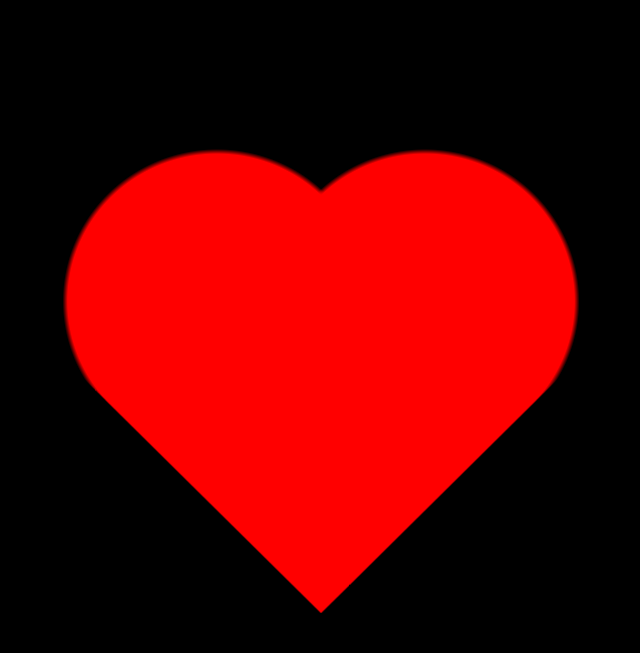
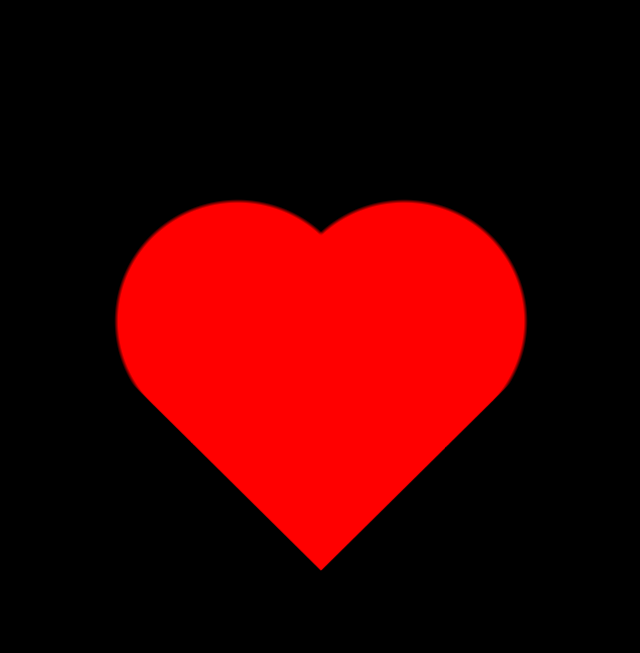
Before and after one commit to wyt2616/just-for-fun, a plain HTML site: page index.html in a window 1280 px wide. Shown: the whole page, without its empty margins (319-959 px from the left). Drawn offline with Linux system fonts and the light colour scheme.

Commit message:
Update index.html

```diff
--- a/index.html
+++ b/index.html
@@ -26,7 +26,7 @@
 
         .heart {
             --c: red; /* 自定义颜色 */
-            width: 500px; /* 增大心形的宽度 */
+            width: 400px; /* 增大心形的宽度 */
             aspect-ratio: 1; /* 保持比例 */
             background:
                 radial-gradient(at 70% 31%, var(--c) 29%, transparent 30%),
```
